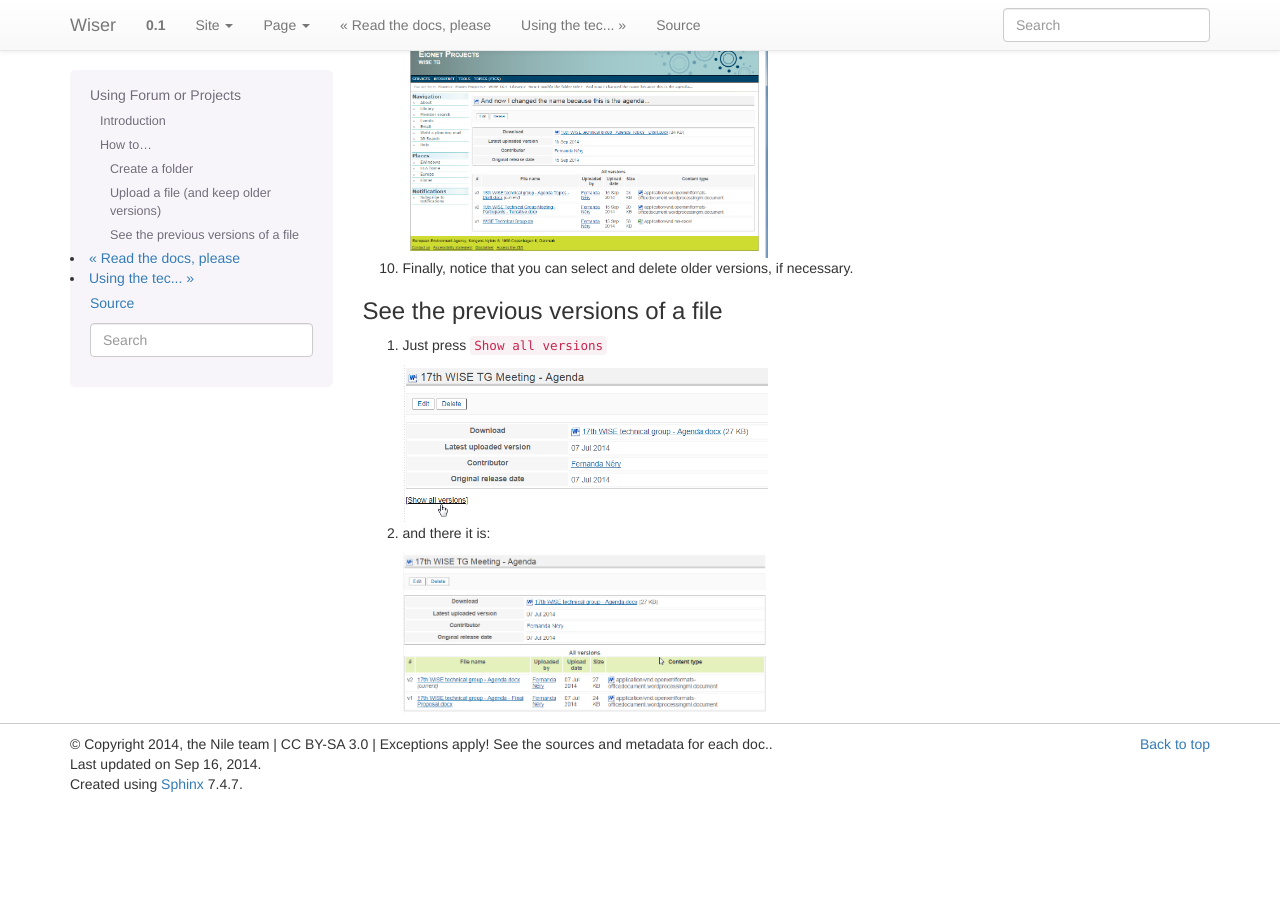
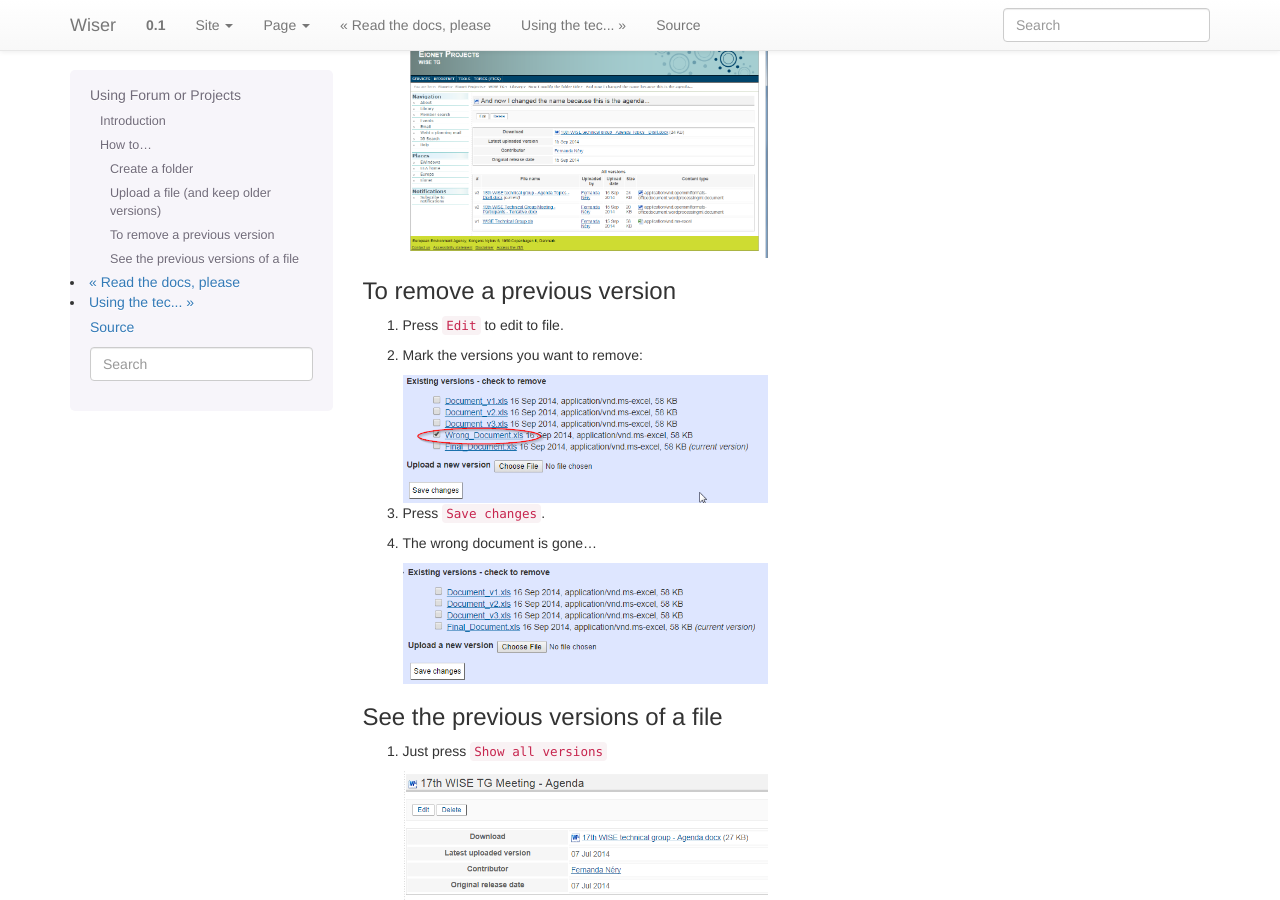
Before and after one commit to percursoaleatorio/build-me-the-docs-please, a Sphinx documentation site: the page built from docs/source/Using_Forum/index.rst, in a window 1280 px wide and 900 px high, scrolled down 2857 px. Built offline with Sphinx 7.4.7, drawn with Linux system fonts in a browser that asks for light colours; formulas are drawn with MathJax 3; before the commit the page ends 3661 px from its top, so only the background shows below that.

Commit message:
How to remove a version of a file

```diff
--- a/docs/source/Using_Forum/index.rst
+++ b/docs/source/Using_Forum/index.rst
@@ -89,7 +89,23 @@ Upload a file (and keep older versions)
    .. image:: img/and-the-url-is-always-the-same.png
       :width: 50%
 
-#. Finally, notice that you can select and delete older versions, if necessary.
+
+To remove a previous version
+============================
+
+#. Press ``Edit`` to edit to file.
+
+#. Mark the versions you want to remove:
+
+   .. image:: img/check-to-remove.png
+      :width: 50%
+
+#. Press ``Save changes``.
+
+#. The wrong document is gone...
+
+   .. image:: img/after-removal.png
+      :width: 50%
 
 See the previous versions of a file
 ===================================
```
Also changed, not shown: docs/source/Using_Sphinx/About_Sphinx.rst (added, +31 -0 lines), docs/source/Using_Sphinx/OnReStructuredText.rst (+0 -29 lines), docs/source/Using_Forum/img/after-removal.png (added), docs/source/Using_Forum/img/check-to-remove.png (added).
